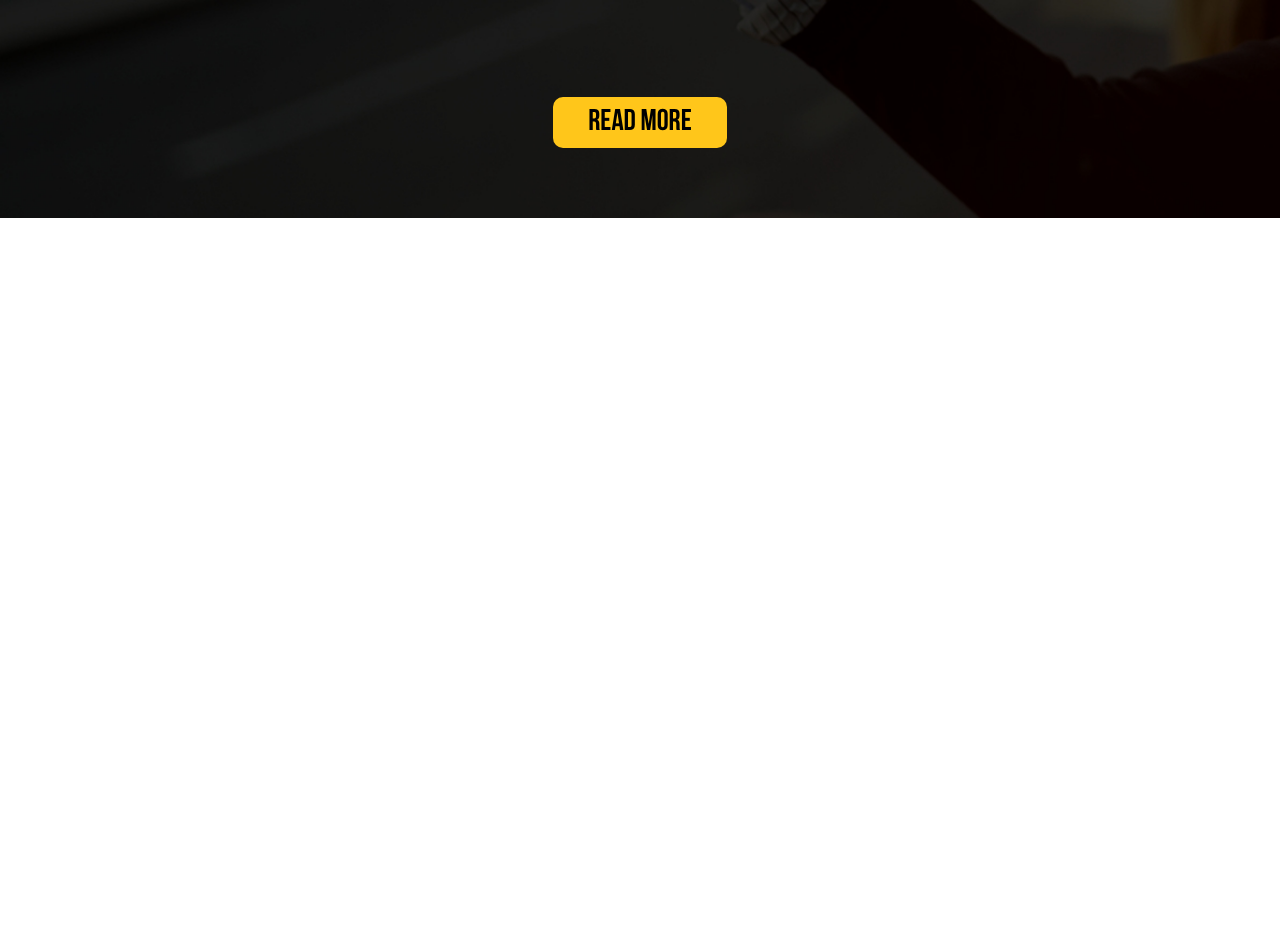
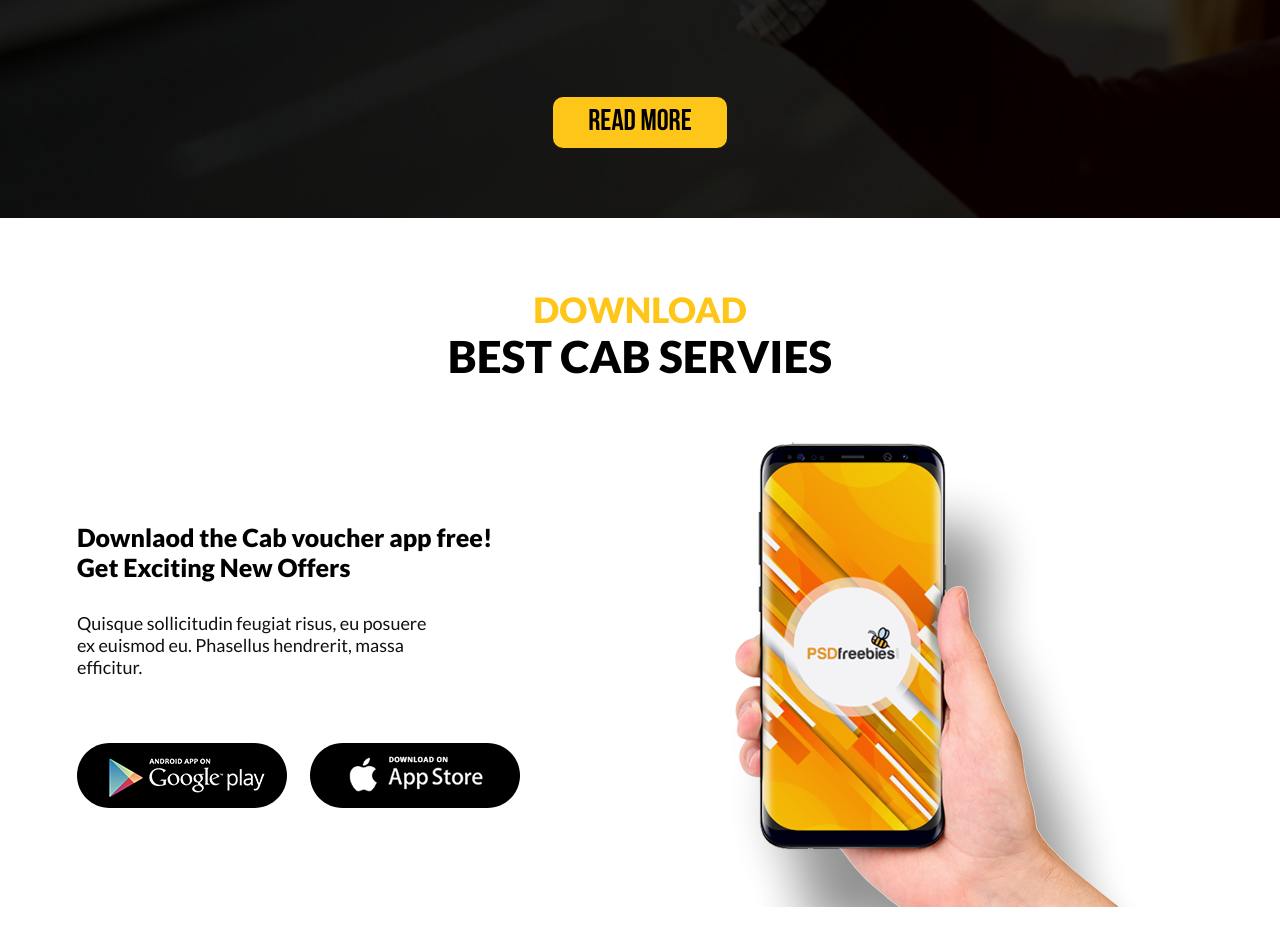
Before and after one commit to berryllium/site_taxi, a plain HTML site: page index.html in a window 1280 px wide. Shown: the part 3077-4023 px from the top of the page. Before the commit the page ends 3295 px from the top, so only its background shows below. Drawn offline with Linux system fonts and the light colour scheme.

Commit message:
Сверстал блок мобильного приложения

```diff
--- a/index.html
+++ b/index.html
@@ -154,6 +154,22 @@
                 </div>
             </div>
         </section>
+        <section class="application">
+            <div class="section-header">
+                <h2 class="section-header__title"><span>Download</span></h2>
+                <h3 class="section-header__subtitle section-header__subtitle_dark">Best Cab Servies</h3>
+            </div>
+            <div class="container app-wrap">
+                <div class="app-text">
+                    <h4 class="app-text__header">Downlaod the Cab voucher app free!<br>
+                        Get Exciting New Offers</h4>
+                    <p class="app-text__text">Quisque sollicitudin feugiat risus, eu posuere ex euismod eu. Phasellus hendrerit, massa efficitur.</p>
+                    <a class = "app-text__link" href="#"><img src="img/googleplay.png" alt="google.png"></a>
+                    <a class = "app-text__link" href="#"><img src="img/appstore.png" alt="appstore.png"></a>
+                </div>
+                <img class = "app-img" src="img/Place_App_Screen_here.png" alt="place">
+            </div>
+        </section>
 
 
 </body>
--- a/less/style.less
+++ b/less/style.less
@@ -26,10 +26,11 @@ serif;
     margin     : 0;
     font-family: @font;
 }
+
 //контейнер
 .container {
     max-width: 1600px;
-    margin: 0 auto;
+    margin   : 0 auto;
 }
 
 //кнопка
@@ -186,7 +187,7 @@ section {
 
 //заказ автомобиля
 .book {
-    background-color     : @colorTheme;
+    background-color: @colorTheme;
 }
 
 .book-wrap {
@@ -402,3 +403,35 @@ section {
 
 
 }
+
+.app-wrap {
+    display: flex;
+    justify-content: space-around;
+}
+
+.app-text {
+    max-width: 500px;
+    margin-top: 80px;
+
+    &__header {
+        color: @colorBlack;
+        font-size  : 25px;
+        font-weight: 900;
+        margin-bottom: 30px;
+    }
+
+    &__text {
+        max-width: 70%;
+        color      : @colorDark;
+        font-size  : 18px;
+        font-weight: 400;
+        margin-bottom: 65px;
+    }
+    &__link {
+        margin-right: 20px;
+    }
+}
+
+.app-img {
+    align-self: flex-end;
+}
```
Also changed, not shown: css/style.css, img/Place_App_Screen_here.png (added), img/appstore.png (added), img/googleplay.png (added).
